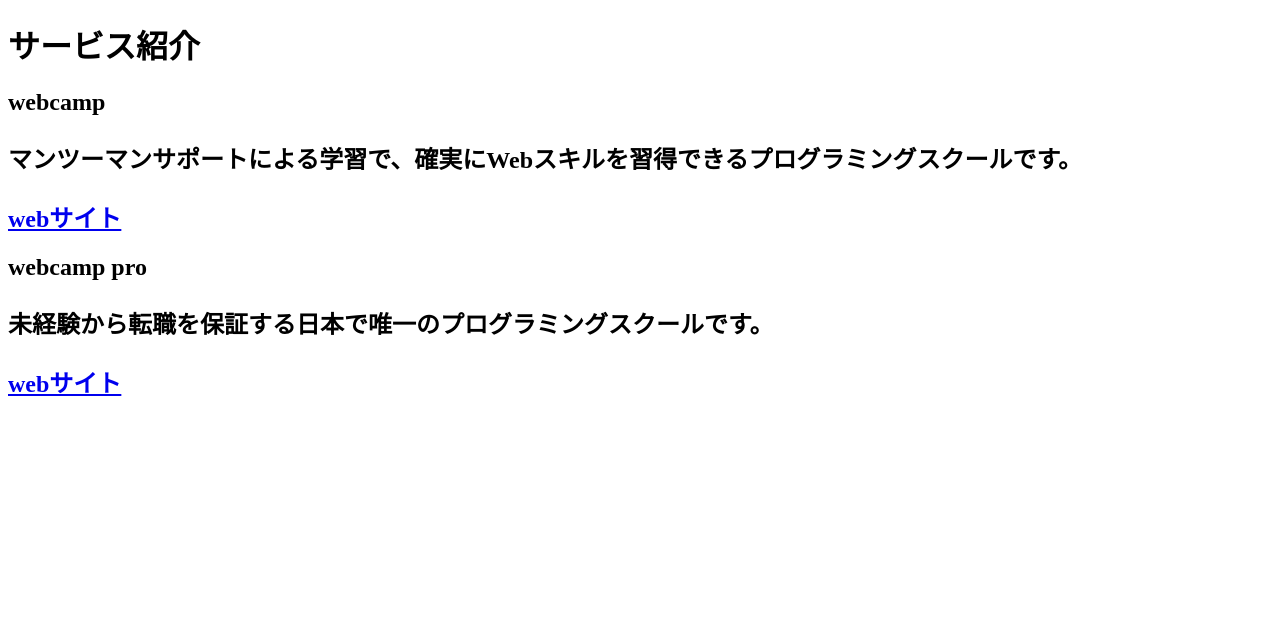
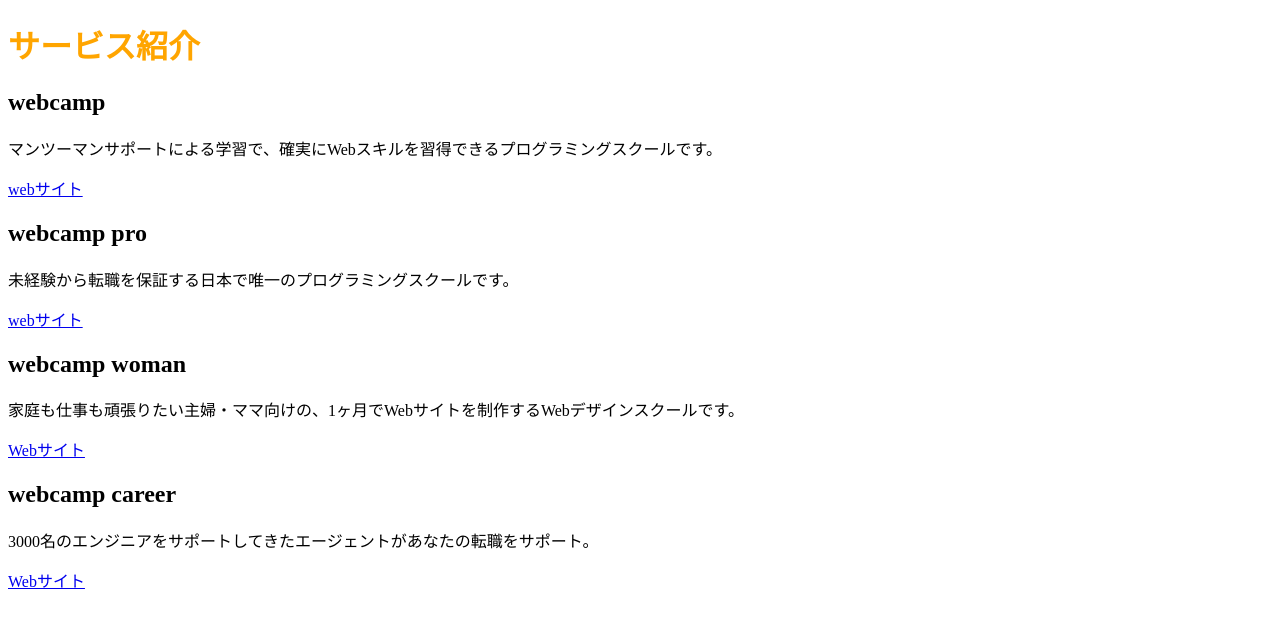
Before and after one commit to tana-16/chapter2_exercise, a plain HTML site: page index.html in a window 1280 px wide. Drawn offline with Linux system fonts and the light colour scheme.

Commit message:
[Finish]1-2

```diff
--- a/index.html
+++ b/index.html
@@ -1,5 +1,6 @@
 <!DOCTYPE html>
 <html lang="ja">
+
 <head>
   <meta charset="UTF-8" />
   <title>2章演習</title>
@@ -8,16 +9,22 @@
 
 <body>
   <h1>サービス紹介</h1>
-    <h2>webcamp
+  <h2>webcamp</h2>
   <p>マンツーマンサポートによる学習で、確実にWebスキルを習得できるプログラミングスクールです。</p>
   <a href="https://web-camp.io/">webサイト</a>
-    </h2>
 
-    <h2>webcamp pro
+  <h2>webcamp pro</h2>
   <p>未経験から転職を保証する日本で唯一のプログラミングスクールです。</p>
   <a href="https://web-camp.io/pro/">webサイト</a>
-    </h2>
 
-    <h2></h2>
+  <h2>webcamp woman</h2>
+  <p>家庭も仕事も頑張りたい主婦・ママ向けの、1ヶ月でWebサイトを制作するWebデザインスクールです。</p>
+  <a href="https://web-camp.io/">Webサイト</a>
+
+  <h2>webcamp career</h2>
+  <p>3000名のエンジニアをサポートしてきたエージェントがあなたの転職をサポート。</p>
+  <a href="https://web-camp.io/">Webサイト</a>
+
 </body>
+
 </html>
--- a/style.css
+++ b/style.css
@@ -0,0 +1,3 @@
+h1{
+  color: orange;
+}
```
Lines whose indentation alone changed are shown as unchanged.
